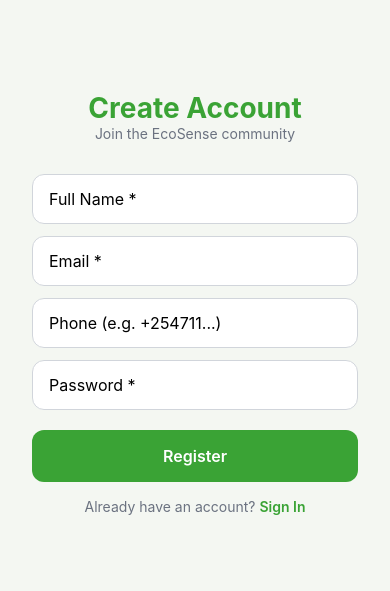
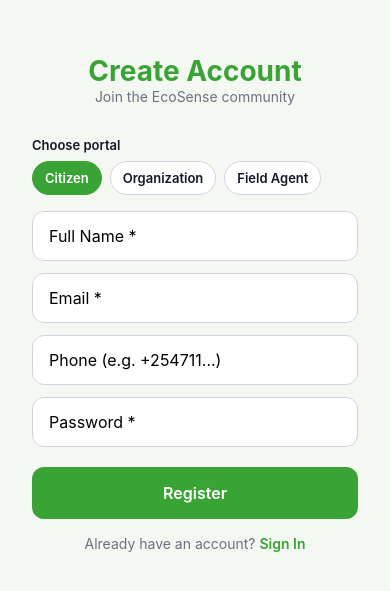
Before and after one commit to mukuvi/EcosenseAI, a React Native app in the folder mobile/: screen /Register in a window 390 px wide. Shown: the part 119-710 px from the top of the page. Built offline with nearby package versions, Linux system fonts and the light colour scheme; no server answers.

Commit message:
EcosenseAI

```diff
--- a/mobile/app.json
+++ b/mobile/app.json
@@ -9,7 +9,7 @@
     "splash": {
       "image": "./assets/splash.png",
       "resizeMode": "contain",
-      "backgroundColor": "#16a34a"
+      "backgroundColor": "#3AA335"
     },
     "ios": {
       "supportsTablet": true,
@@ -22,7 +22,7 @@
     "android": {
       "adaptiveIcon": {
         "foregroundImage": "./assets/adaptive-icon.png",
-        "backgroundColor": "#16a34a"
+        "backgroundColor": "#3AA335"
       },
       "package": "ke.co.ecosense.ai",
       "permissions": ["CAMERA", "ACCESS_FINE_LOCATION"]
--- a/mobile/package.json
+++ b/mobile/package.json
@@ -15,7 +15,7 @@
     "axios": "^1.7.7",
     "expo": "~51.0.0",
     "expo-camera": "~15.0.16",
-    "expo-image-picker": "~15.0.7",
+    "expo-image-picker": "~15.1.0",
     "expo-location": "~17.0.1",
     "expo-secure-store": "~13.0.2",
     "expo-status-bar": "~1.12.1",
--- a/mobile/src/screens/RegisterScreen.js
+++ b/mobile/src/screens/RegisterScreen.js
@@ -5,6 +5,7 @@ import { colors } from '../theme/colors';
 
 export default function RegisterScreen({ navigation }) {
   const [form, setForm] = useState({ full_name: '', email: '', phone: '', password: '' });
+  const [role, setRole] = useState('citizen');
   const [loading, setLoading] = useState(false);
   const register = useAuthStore((s) => s.register);
 
@@ -14,7 +15,7 @@ export default function RegisterScreen({ navigation }) {
     }
     setLoading(true);
     try {
-      await register(form.email, form.password, form.full_name, form.phone);
+      await register(form.email, form.password, form.full_name, form.phone, role);
     } catch (err) {
       Alert.alert('Registration Failed', err.response?.data?.error || 'Something went wrong');
     } finally {
@@ -27,6 +28,31 @@ export default function RegisterScreen({ navigation }) {
       <ScrollView contentContainerStyle={styles.inner}>
         <Text style={styles.title}>Create Account</Text>
         <Text style={styles.subtitle}>Join the EcoSense community</Text>
+
+        <Text style={styles.roleLabel}>Choose portal</Text>
+        <View style={styles.roleRow}>
+          <TouchableOpacity
+            style={[styles.roleChip, role === 'citizen' && styles.roleChipActive]}
+            onPress={() => setRole('citizen')}
+            disabled={loading}
+          >
+            <Text style={[styles.roleChipText, role === 'citizen' && styles.roleChipTextActive]}>Citizen</Text>
+          </TouchableOpacity>
+          <TouchableOpacity
+            style={[styles.roleChip, role === 'organization' && styles.roleChipActive]}
+            onPress={() => setRole('organization')}
+            disabled={loading}
+          >
+            <Text style={[styles.roleChipText, role === 'organization' && styles.roleChipTextActive]}>Organization</Text>
+          </TouchableOpacity>
+          <TouchableOpacity
+            style={[styles.roleChip, role === 'field_agent' && styles.roleChipActive]}
+            onPress={() => setRole('field_agent')}
+            disabled={loading}
+          >
+            <Text style={[styles.roleChipText, role === 'field_agent' && styles.roleChipTextActive]}>Field Agent</Text>
+          </TouchableOpacity>
+        </View>
 
         <TextInput style={styles.input} placeholder="Full Name *" value={form.full_name} onChangeText={(v) => setForm({ ...form, full_name: v })} />
         <TextInput style={styles.input} placeholder="Email *" keyboardType="email-address" autoCapitalize="none" value={form.email} onChangeText={(v) => setForm({ ...form, email: v })} />
@@ -50,6 +76,19 @@ const styles = StyleSheet.create({
   inner: { flexGrow: 1, justifyContent: 'center', paddingHorizontal: 32, paddingVertical: 48 },
   title: { fontSize: 28, fontWeight: 'bold', textAlign: 'center', color: colors.primary600 },
   subtitle: { fontSize: 14, textAlign: 'center', color: colors.textMuted, marginBottom: 32 },
+  roleLabel: { fontSize: 13, fontWeight: '600', color: colors.text, marginBottom: 8 },
+  roleRow: { flexDirection: 'row', flexWrap: 'wrap', gap: 8, marginBottom: 16 },
+  roleChip: {
+    paddingHorizontal: 12,
+    paddingVertical: 8,
+    borderRadius: 20,
+    backgroundColor: colors.surface,
+    borderWidth: 1,
+    borderColor: colors.border,
+  },
+  roleChipActive: { backgroundColor: colors.primary600, borderColor: colors.primary600 },
+  roleChipText: { fontSize: 13, color: colors.text, fontWeight: '600' },
+  roleChipTextActive: { color: '#fff' },
   input: {
     backgroundColor: '#fff', borderWidth: 1, borderColor: colors.border,
     borderRadius: 12, paddingHorizontal: 16, paddingVertical: 14, fontSize: 16, marginBottom: 12,
--- a/mobile/src/services/api.js
+++ b/mobile/src/services/api.js
@@ -1,9 +1,30 @@
 import axios from 'axios';
 import * as SecureStore from 'expo-secure-store';
+import { NativeModules } from 'react-native';
 
-const API_BASE_URL = __DEV__
-  ? 'http://192.168.1.100:5000/api' // Update with your dev machine IP
-  : 'https://api.ecosense.co.ke/api';
+function getDevHostFromScriptURL() {
+  const scriptURL = NativeModules?.SourceCode?.scriptURL;
+  if (!scriptURL || typeof scriptURL !== 'string') return null;
+
+  // Example: http://192.168.0.10:8081/index.bundle?platform=ios
+  const match = scriptURL.match(/^https?:\/\/([^:/?#]+)(?::\d+)?\//i);
+  return match?.[1] || null;
+}
+
+function getApiBaseUrl() {
+  const envUrl = process.env.EXPO_PUBLIC_API_URL;
+  if (envUrl && typeof envUrl === 'string') return envUrl.replace(/\/+$/, '');
+
+  if (__DEV__) {
+    const host = getDevHostFromScriptURL();
+    if (host) return `http://${host}:5000/api`;
+    return 'http://localhost:5000/api';
+  }
+
+  return 'https://api.ecosense.co.ke/api';
+}
+
+const API_BASE_URL = getApiBaseUrl();
 
 const api = axios.create({
   baseURL: API_BASE_URL,
@@ -18,4 +39,15 @@ api.interceptors.request.use(async (config) => {
   return config;
 });
 
+api.interceptors.response.use(
+  (response) => response,
+  async (error) => {
+    if (error.response?.status === 401) {
+      await SecureStore.deleteItemAsync('ecosense_token');
+      await SecureStore.deleteItemAsync('ecosense_user');
+    }
+    return Promise.reject(error);
+  }
+);
+
 export default api;
--- a/mobile/src/store/authStore.js
+++ b/mobile/src/store/authStore.js
@@ -2,7 +2,7 @@ import { create } from 'zustand';
 import * as SecureStore from 'expo-secure-store';
 import api from '../services/api';
 
-const useAuthStore = create((set) => ({
+const useAuthStore = create((set, get) => ({
   user: null,
   token: null,
   isLoading: true,
@@ -10,11 +10,16 @@ const useAuthStore = create((set) => ({
   init: async () => {
     const token = await SecureStore.getItemAsync('ecosense_token');
     const userJson = await SecureStore.getItemAsync('ecosense_user');
-    if (token && userJson) {
-      set({ token, user: JSON.parse(userJson), isLoading: false });
-    } else {
-      set({ isLoading: false });
+    if (token) {
+      set({ token, user: userJson ? JSON.parse(userJson) : null });
+      try {
+        await get().refreshProfile();
+      } catch {
+        // ignore; invalid token will be handled by API interceptor (401)
+      }
     }
+
+    set({ isLoading: false });
   },
 
   login: async (email, password) => {
@@ -25,12 +30,21 @@ const useAuthStore = create((set) => ({
     return data;
   },
 
-  register: async (email, password, full_name, phone) => {
-    const { data } = await api.post('/auth/register', { email, password, full_name, phone });
+  register: async (email, password, full_name, phone, role) => {
+    const { data } = await api.post('/auth/register', { email, password, full_name, phone, role });
     await SecureStore.setItemAsync('ecosense_token', data.token);
     await SecureStore.setItemAsync('ecosense_user', JSON.stringify(data.user));
     set({ user: data.user, token: data.token });
     return data;
+  },
+
+  refreshProfile: async () => {
+    const token = await SecureStore.getItemAsync('ecosense_token');
+    if (!token) return null;
+    const { data } = await api.get('/auth/me');
+    await SecureStore.setItemAsync('ecosense_user', JSON.stringify(data.user));
+    set({ user: data.user });
+    return data.user;
   },
 
   logout: async () => {
```
